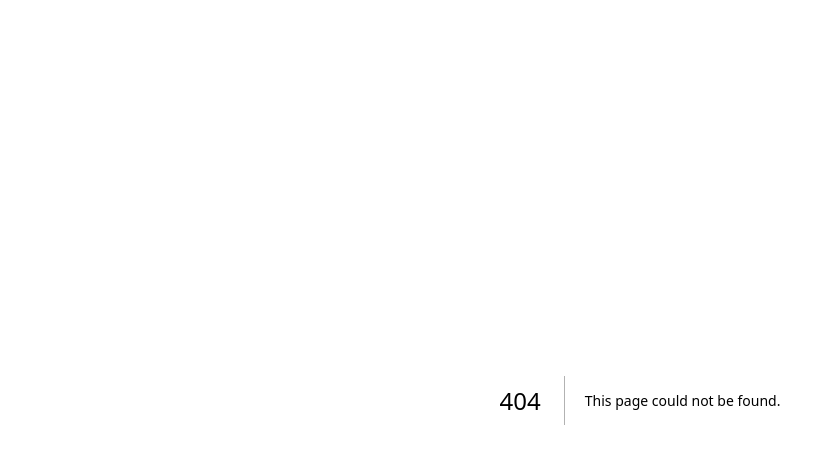
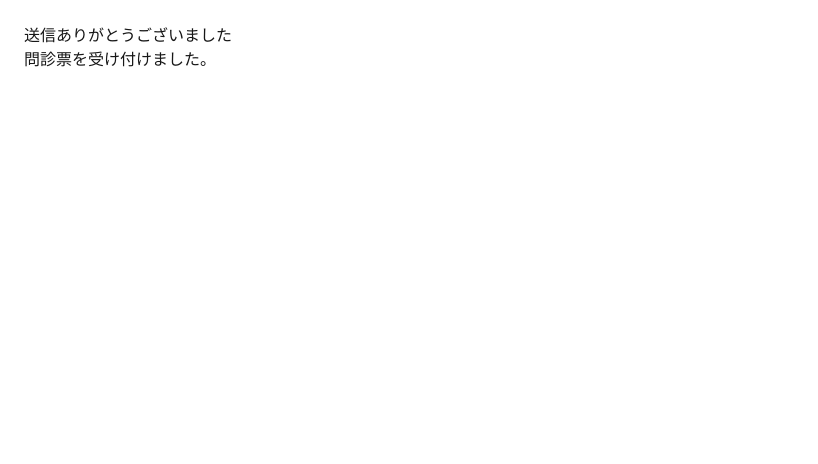
Before and after one commit to 55hanachan/medon-intake, a Next.js app: page /thanks in a window 1280 px wide. Before the commit this address had no page. Shown: the top 464 px of the page, without its empty margins (0-818 px from the left). Built offline with nearby package versions, Linux system fonts and the light colour scheme.

Commit message:
Create page.tsx

```diff
--- /dev/null
+++ b/app/thanks/page.tsx
@@ -0,0 +1,8 @@
+export default function ThanksPage() {
+  return (
+    <main style={{ padding: "24px" }}>
+      <h1>送信ありがとうございました</h1>
+      <p>問診票を受け付けました。</p>
+    </main>
+  );
+}
```
